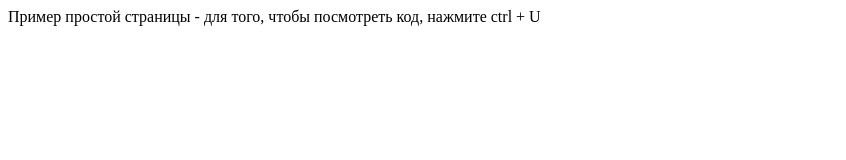
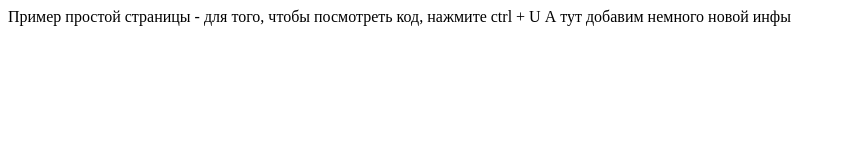
Before and after one commit to AlexRax277/first_repository, a plain HTML site: page index.html in a window 1280 px wide. Shown: the whole page, without its empty margins (0-846 px from the left). Drawn offline with Linux system fonts and the light colour scheme.

Commit message:
Добавлено немного новой инфы

```diff
--- a/index.html
+++ b/index.html
@@ -11,6 +11,7 @@
 <body>
 
 Пример простой страницы - для того, чтобы посмотреть код, нажмите ctrl + U
+А тут добавим немного новой инфы
 </body>
 
 </html>
```
